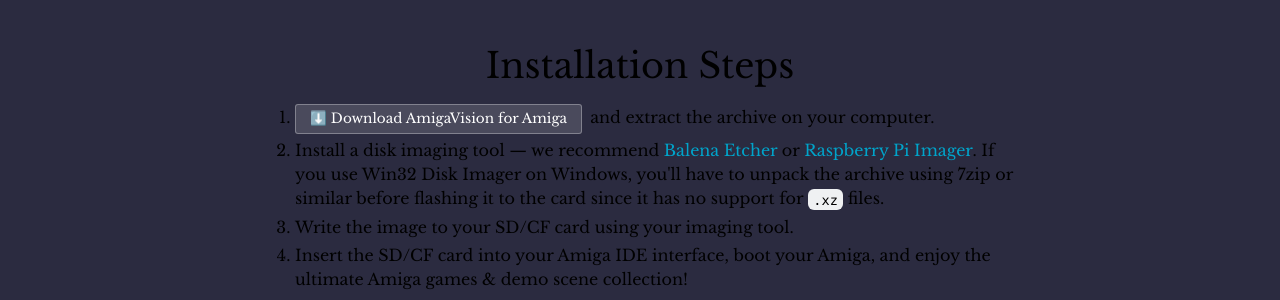
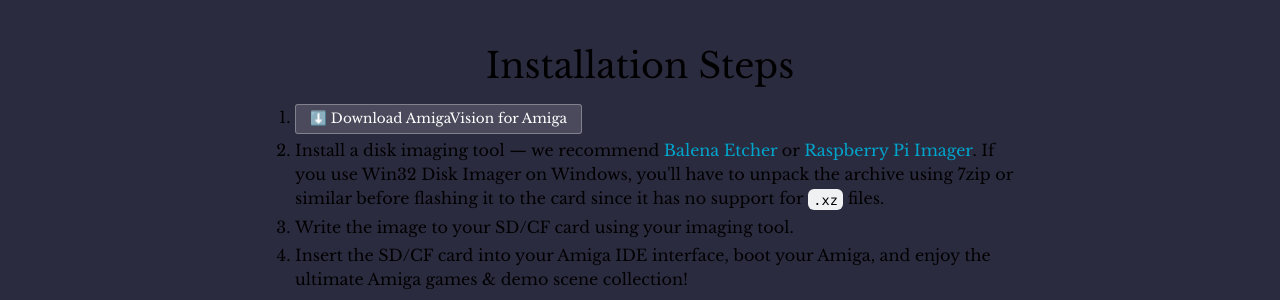
Before and after one commit to amigavision/amigavision.github.io, a Jekyll site: the page built from download/amiga.html, in a window 1280 px wide. Shown: the part 509-809 px from the top of the page. Built offline with Jekyll 4.4.1, drawn with Linux system fonts in a browser that asks for light colours.

Commit message:
No need to extract the file

```diff
--- a/download/amiga.html
+++ b/download/amiga.html
@@ -16,7 +16,7 @@
   <div class="text-container">
     <h2>Installation Steps</h2>
     <ol>
-      <li><div class="button alt"><a target="_blank" href="https://archive.org/details/software?query=amigavision+for+amiga+hardware">⬇️ Download AmigaVision for Amiga</a></div>and extract the archive on your computer.</li>
+      <li><div class="button alt"><a target="_blank" href="https://archive.org/details/software?query=amigavision+for+amiga+hardware">⬇️ Download AmigaVision for Amiga</a></div></li>
       <li>Install a disk imaging tool — we recommend <a href="https://etcher.balena.io">Balena Etcher</a> or <a href="https://www.raspberrypi.com/software/">Raspberry Pi Imager</a>. If you use Win32 Disk Imager on Windows, you'll have to unpack the archive using 7zip or similar before flashing it to the card since it has no support for <code>.xz</code> files.</li>
       <li>Write the image to your SD/CF card using your imaging tool.</li>
       <li>Insert the SD/CF card into your Amiga IDE interface, boot your Amiga, and enjoy the ultimate Amiga games & demo scene collection!
```
